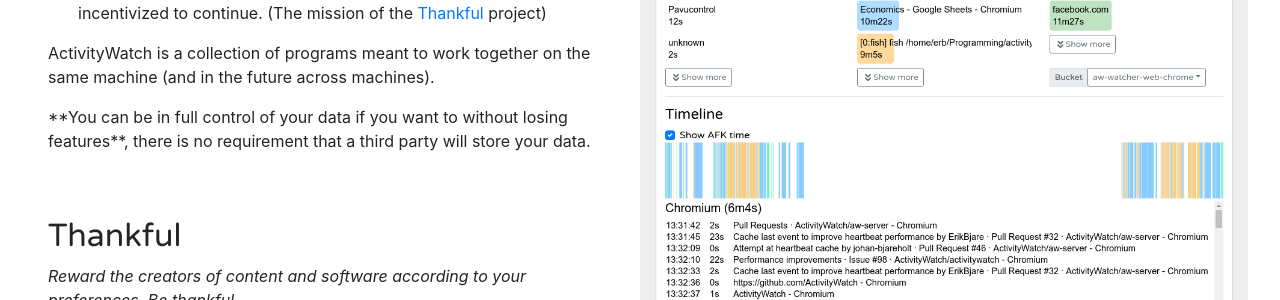
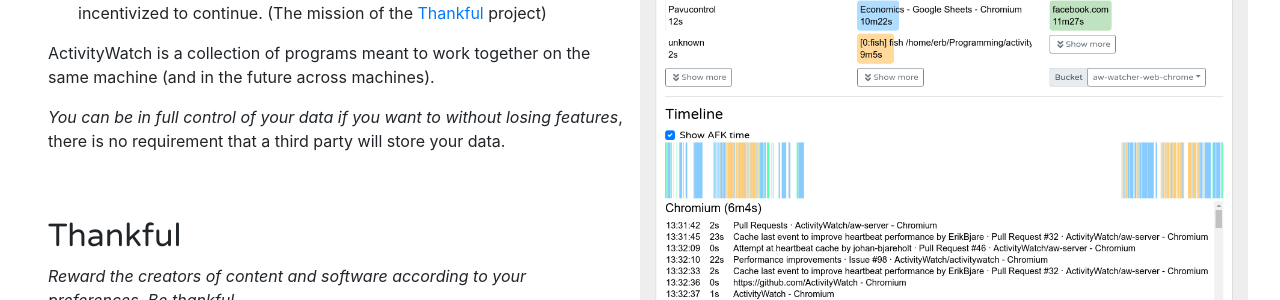
Before and after one commit to ActivityWatch/activitywatch.github.io, a Jekyll site: the page built from index.html, in a window 1280 px wide. Shown: the part 983-1283 px from the top of the page. Built offline with Jekyll 4.4.1, drawn with Linux system fonts in a browser that asks for light colours; nearby versions of some CDN libraries; a script that is not in the unit is left out.

Commit message:
Fixed missing italics tag

```diff
--- a/index.html
+++ b/index.html
@@ -79,7 +79,7 @@
 </p>
 
 <p>
-**You can be in full control of your data if you want to without losing features**, there is no requirement that a third party will store your data.
+<i>You can be in full control of your data if you want to without losing features</i>, there is no requirement that a third party will store your data.
 </p>
 
 <br>
```
